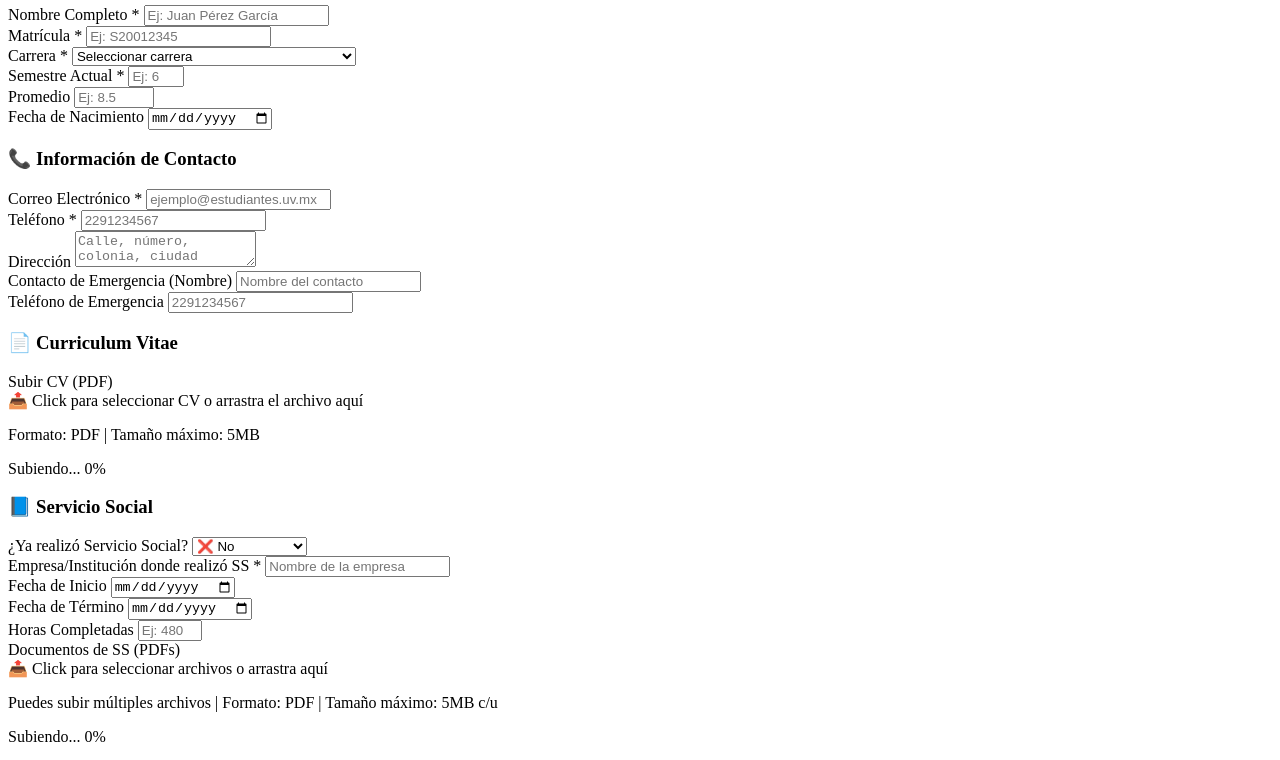
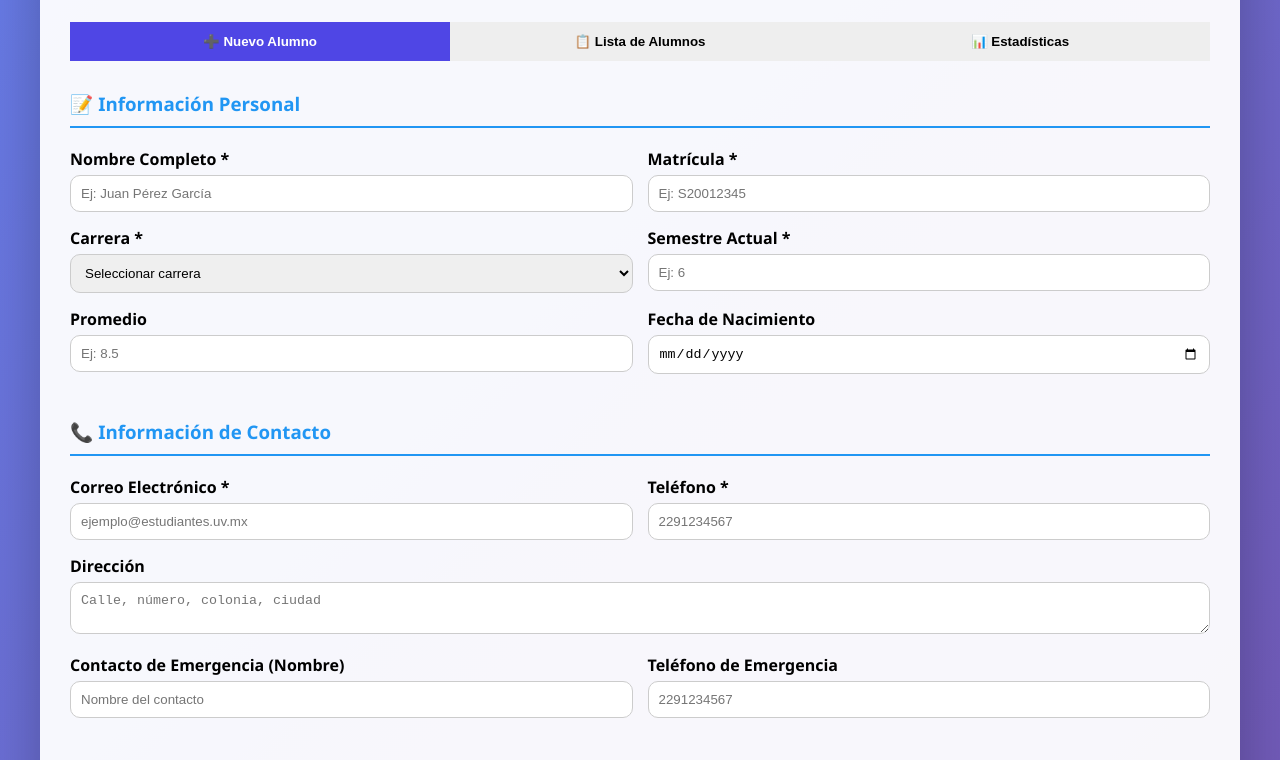
Before and after one commit to LuisBueno01/pruebaVinculacionFIEE, a plain HTML site: page Estudiantes/estudiantes.html in a window 1280 px wide. Shown: the part 257-1017 px from the top of the page. Drawn offline with Linux system fonts and the light colour scheme; the site is published under a folder, as on GitHub Pages, so addresses that start at the root find nothing; no server answers.

Commit message:
Update stylesheet link in estudiantes.html

```diff
--- a/Estudiantes/estudiantes.html
+++ b/Estudiantes/estudiantes.html
@@ -4,7 +4,7 @@
   <meta charset="UTF-8">
   <title>Gestión de Alumnos</title>
   <meta name="viewport" content="width=device-width, initial-scale=1.0">
-  <link rel="stylesheet" href="/Estudiantes/estudiantes.css">
+  <link rel="stylesheet" href="estudiantes.css">
 </head>
 <body>
 
```
